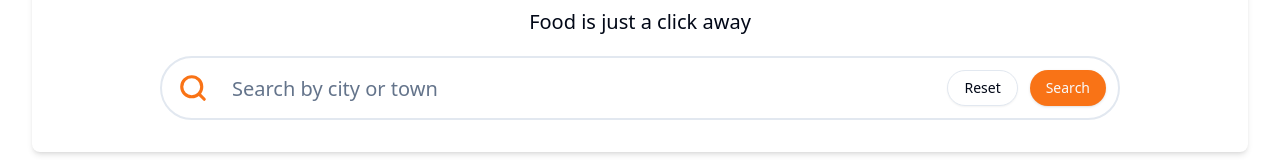
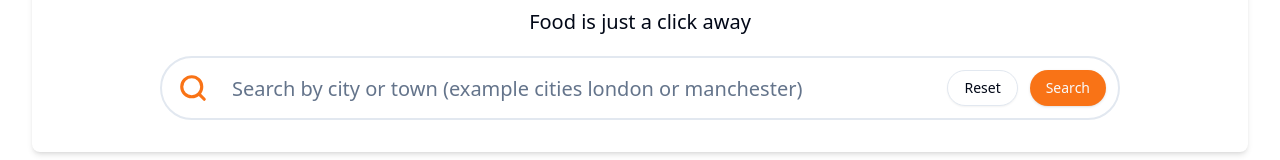
Before and after one commit to factorgh/mern-solo-eats-frontend, a React (Vite) app: page / in a window 1280 px wide. Shown: the part 786-946 px from the top of the page. Built offline with nearby package versions, Linux system fonts and the light colour scheme; no server answers.

Commit message:
last update

```diff
--- a/src/Pages/Home.tsx
+++ b/src/Pages/Home.tsx
@@ -21,7 +21,7 @@ const Home = () => {
         <span className="text-xl">Food is just a click away</span>
         <SearchBar
           onSubmit={handleSearchSubmit}
-          placeHolder="Search by city or town"
+          placeHolder="Search by city or town (example cities london or manchester)"
         />
       </div>
       <div className="grid md:grid-cols-2 gap-5">
```
